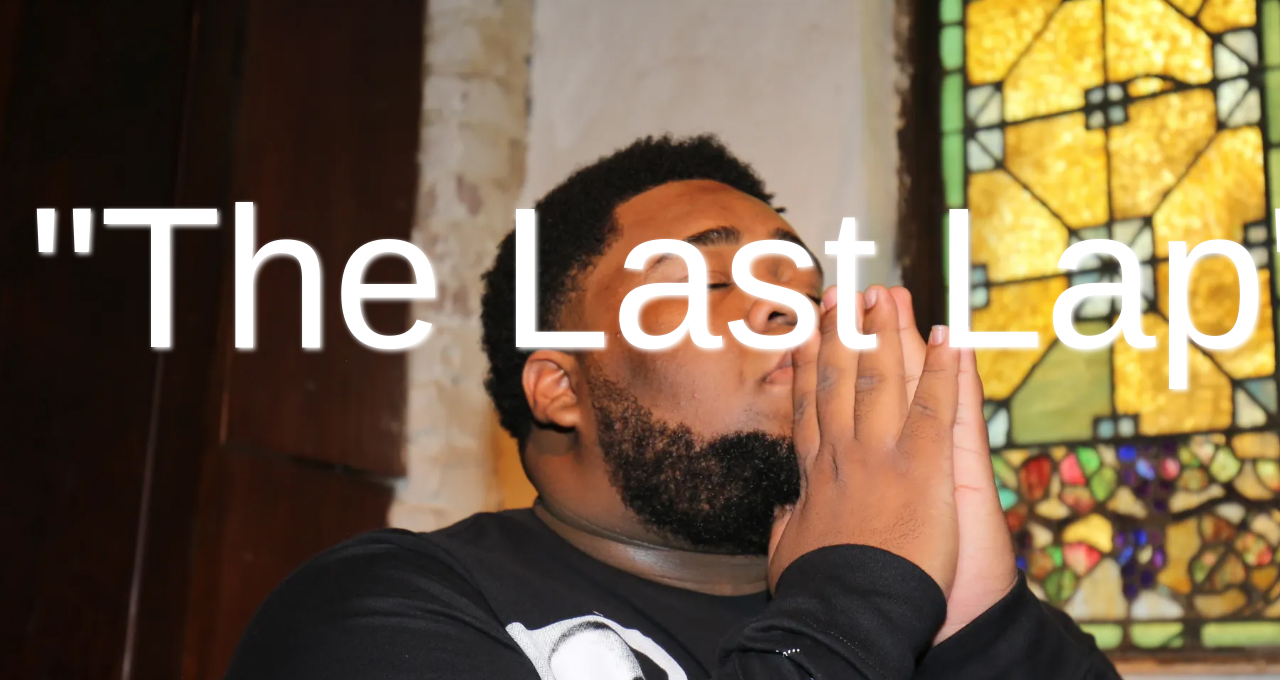
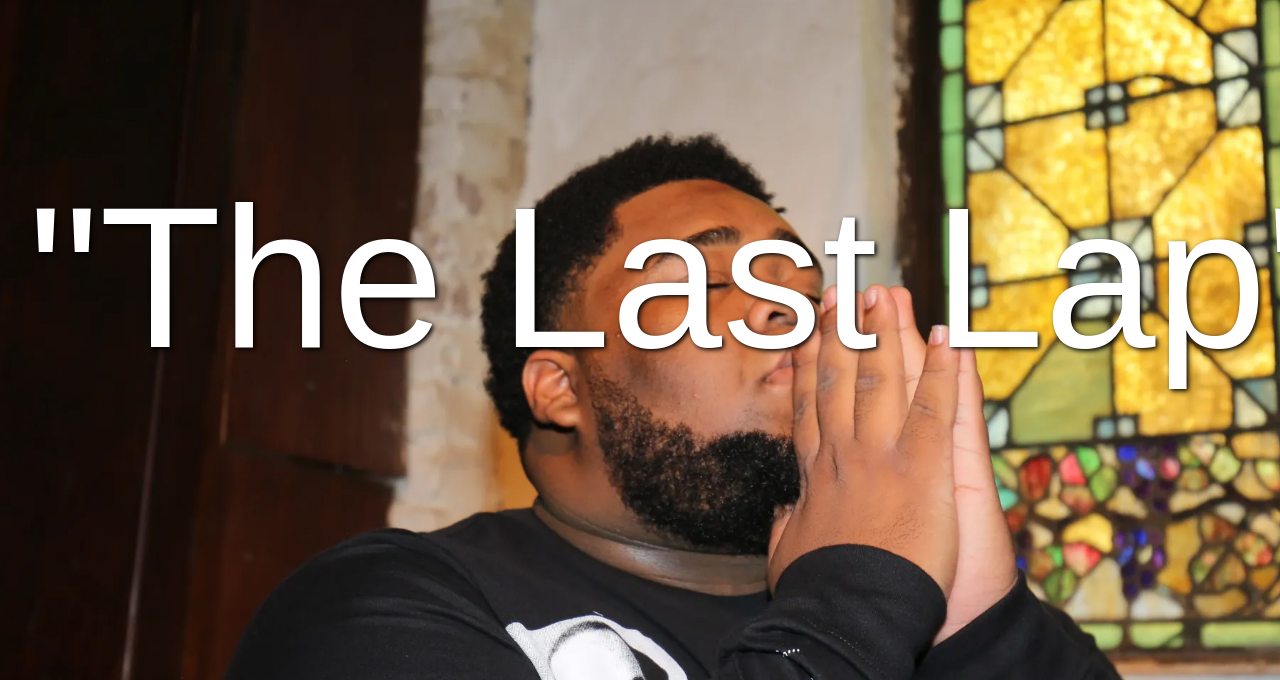
Before and after one commit to KenyaAS/KenyaAS.github.io, a plain HTML site: page gra1751p4kenyashannon2024-final/index.html in a window 1280 px wide. Shown: the part 120-800 px from the top of the page. Drawn offline with Linux system fonts and the light colour scheme; a web font is replaced by a local one.

Commit message:
Update styles.css

```diff
--- a/gra1751p4kenyashannon2024-final/styles.css
+++ b/gra1751p4kenyashannon2024-final/styles.css
@@ -74,7 +74,7 @@ h1 {
     font-style: normal;
     font-size: 150pt;
     text-align: center;
-	text-shadow: 2px 2px 5px white;
+	text-shadow: 2px 2px 5px black;
 }
 h2   {
     color: #FFFFFF;
```
